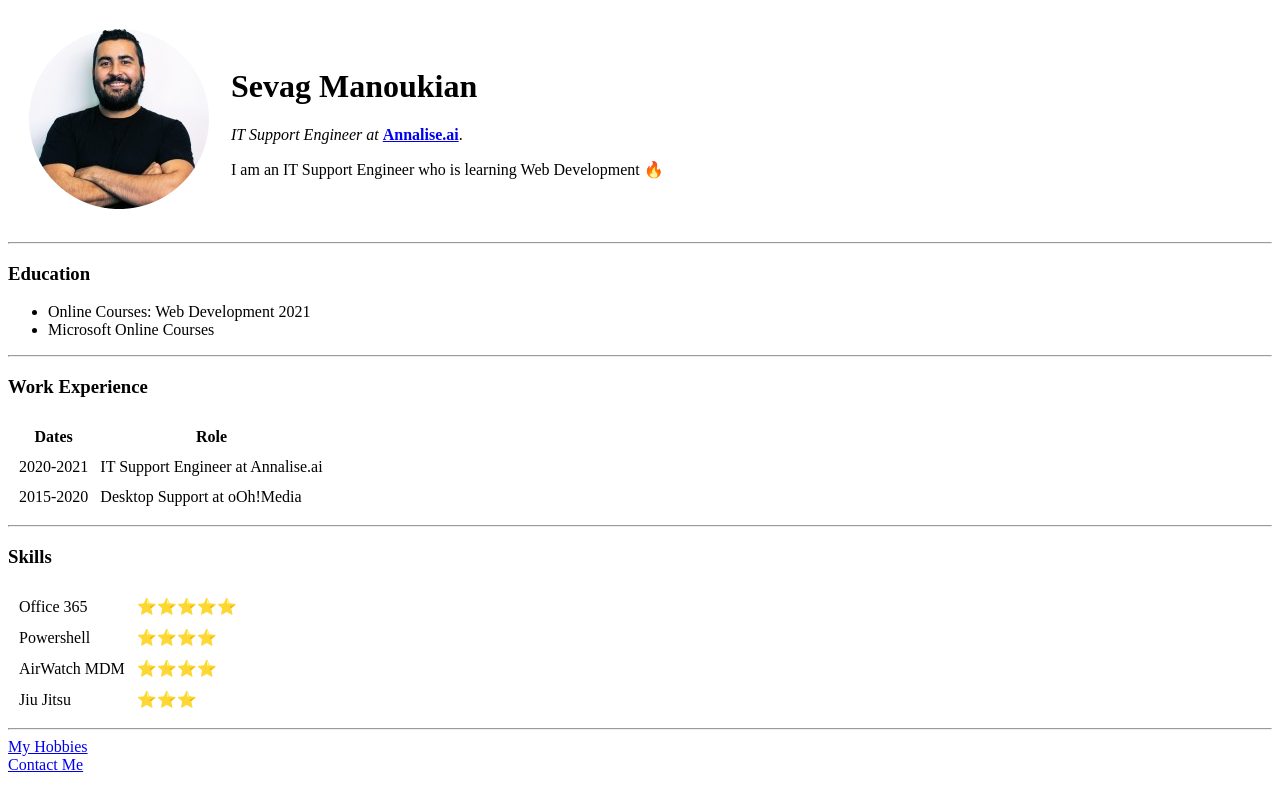
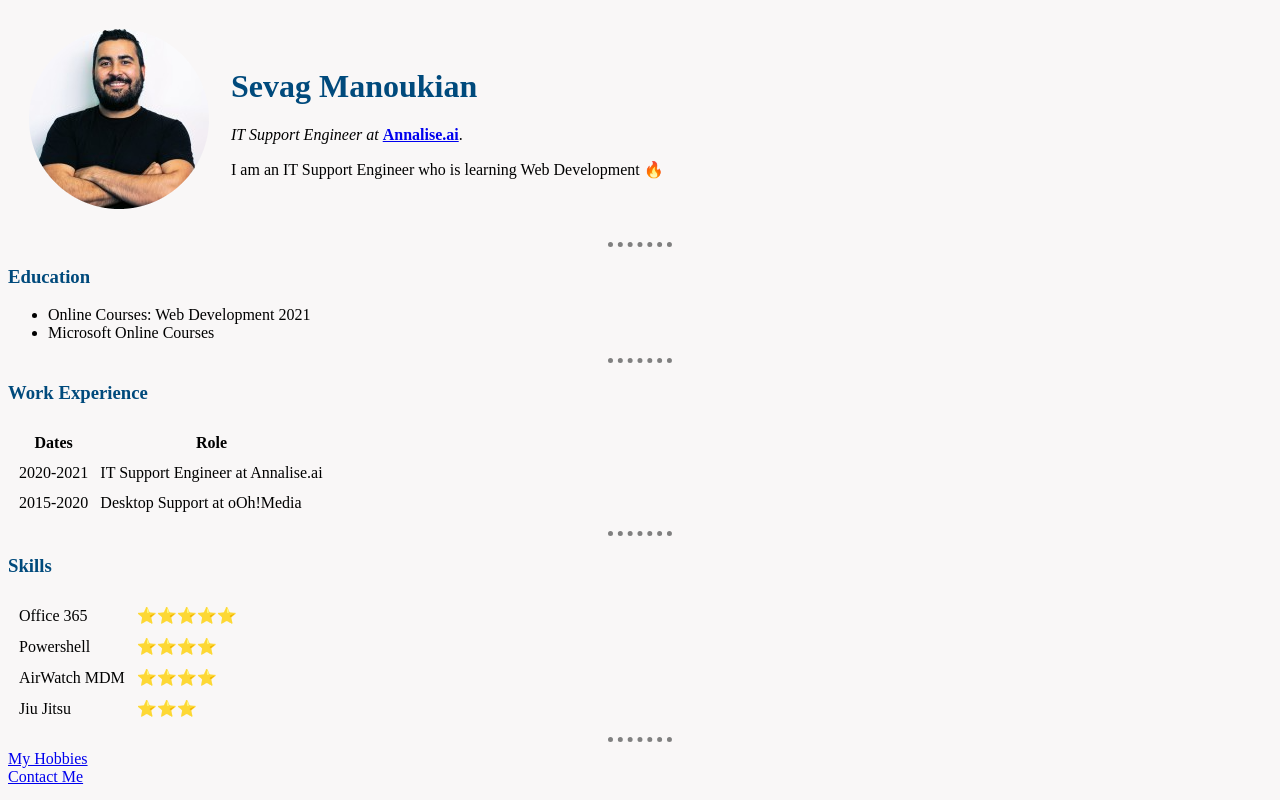
Before and after one commit to SledgehammerSev/CV, a plain HTML site: page index.html in a window 1280 px wide. Drawn offline with Linux system fonts and the light colour scheme.

Commit message:
Add files via upload

```diff
--- /dev/null
+++ b/css/styles.css
@@ -0,0 +1,19 @@
+body {
+    background-color: #F9F7F7;
+  }
+
+  hr {
+    border-style: none;
+    border-top-style: dotted;
+    border-color: grey;
+    border-width: 5px;
+    width: 5%;
+  }
+
+  h1 {
+    color: #004A7C
+    }
+
+  h3 {
+    color: #004A7C
+    }
--- a/index.html
+++ b/index.html
@@ -4,12 +4,13 @@
 <head>
   <meta charset="utf-8">
   <title>Sevags Personal Site</title>
+  <link rel="stylesheet" href="css/styles.css">
 </head>
 
 <body>
   <table cellspacing="20">
     <tr>
-      <td><img src="Images/Sevag profile pic-circle.jpg" alt="Sevag profile picture" /></td>
+      <td><img src="Images/Sevag profile pic-circle.jpg" alt="Sevags profile picture" /></td>
       <td>
         <h1>Sevag Manoukian</h1>
         <p><em>IT Support Engineer at </em><strong><a href="https://www.annalise.ai">Annalise.ai</a></strong>.</p>
```
Also changed, not shown: contact-me.html (+3 -1 lines), hobbies.html (+1 -0 lines).
